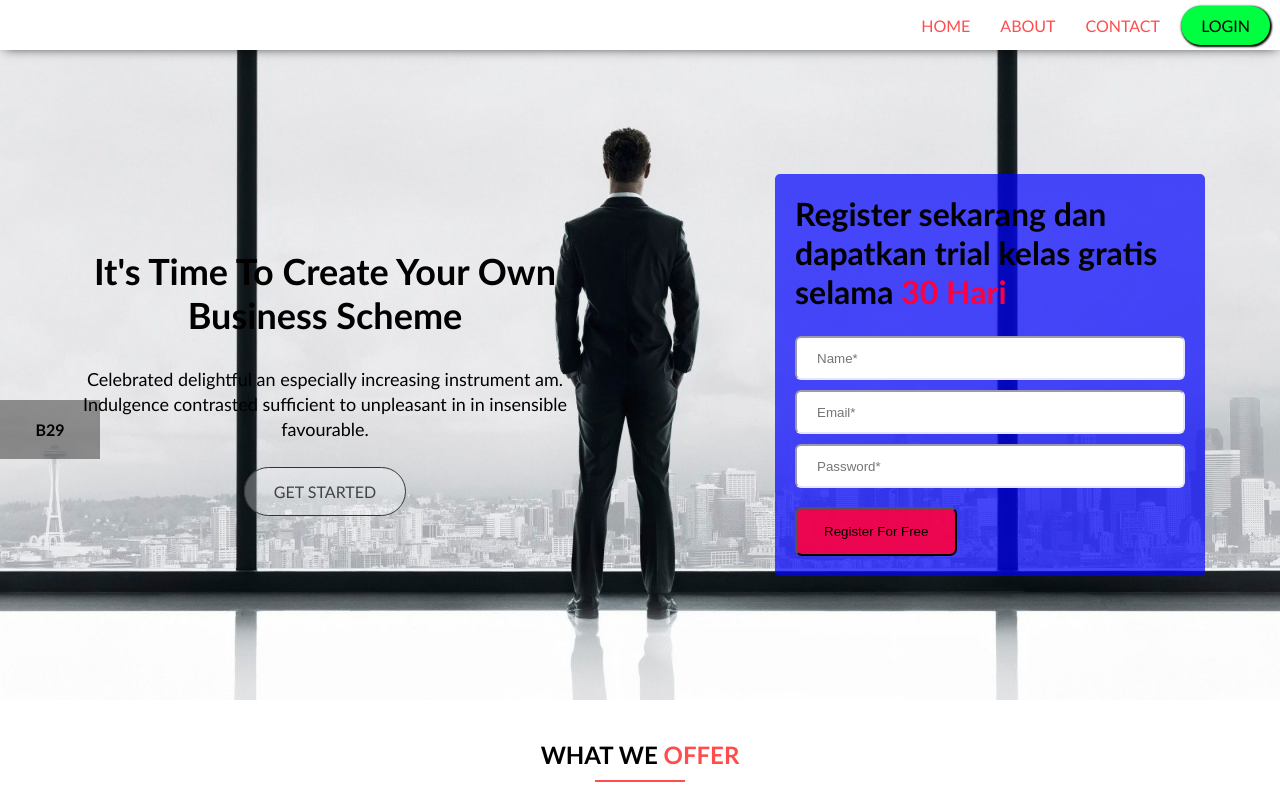
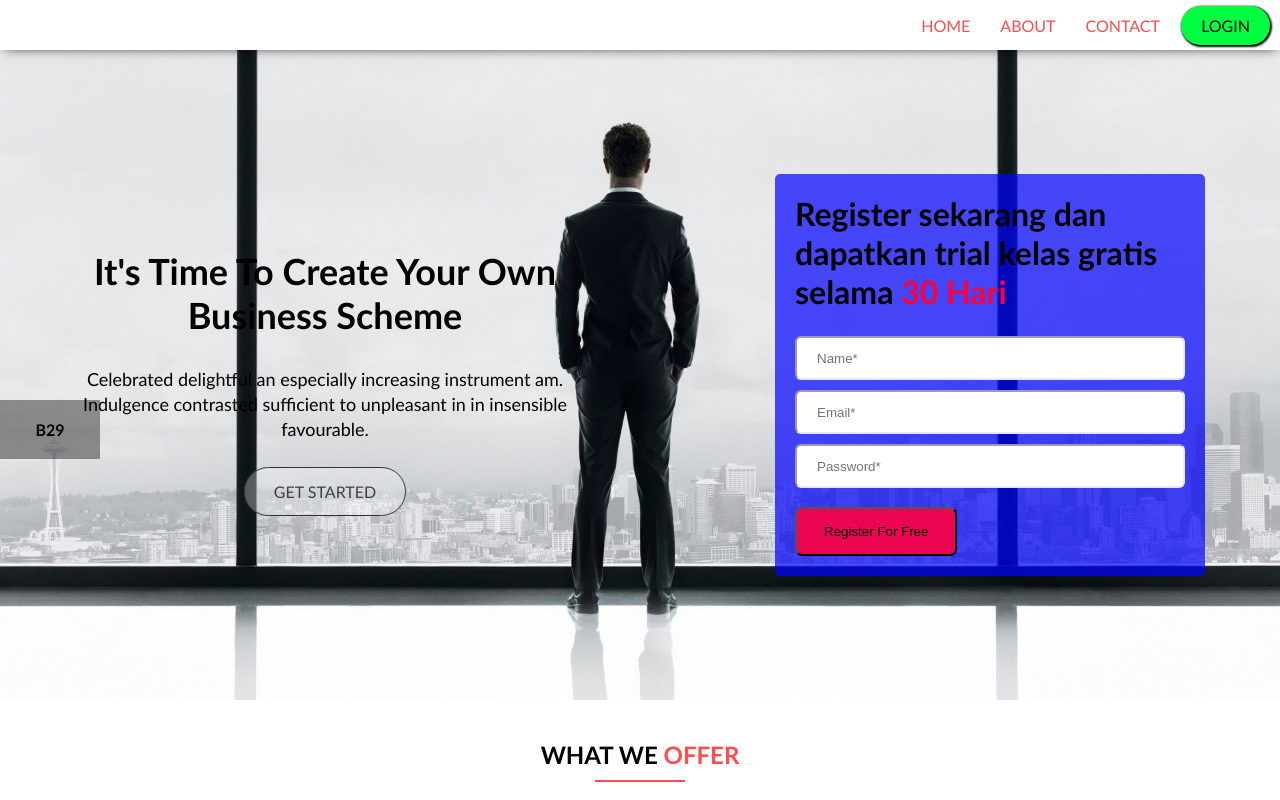
Before and after one commit to ardipermana59/digitalent-progate, a plain HTML site: page index.html in a window 1280 px wide. Shown: the top 800 px of the page. Drawn offline with Linux system fonts and the light colour scheme.

Commit message:
update background-position jumbotron

```diff
--- a/assets/css/style.css
+++ b/assets/css/style.css
@@ -11,7 +11,7 @@ body {
 	background-image: url('../img/jumbotron.jpg');
 	background-size: cover;
 	background-attachment: fixed;
-	background-position: 0 -70px;
+	background-position: center;
 	min-height: 650px;
 	display: flex;
 	align-items: center;
```
